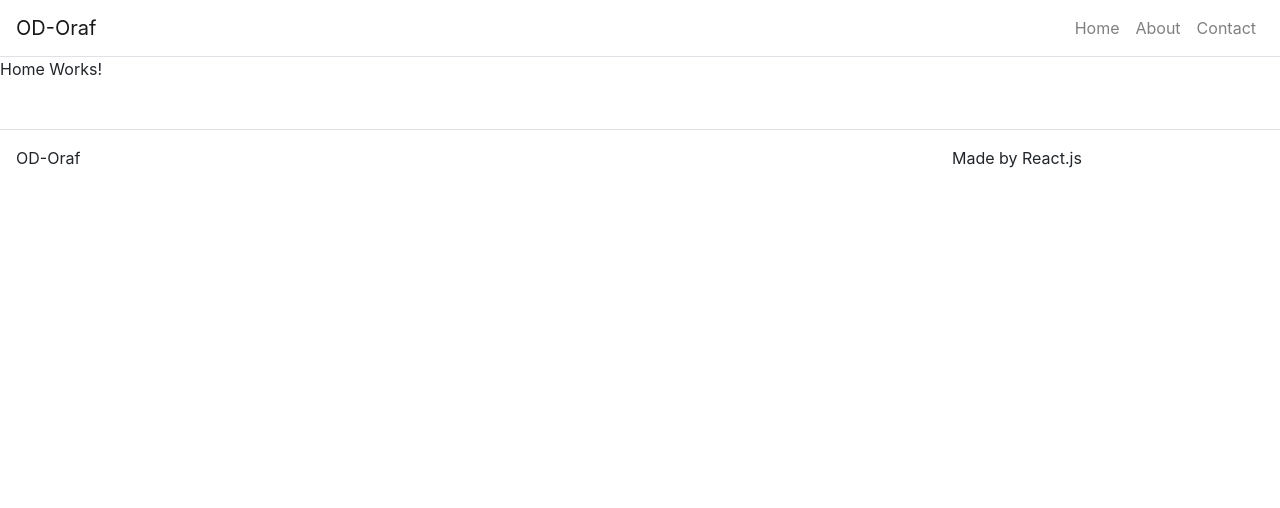
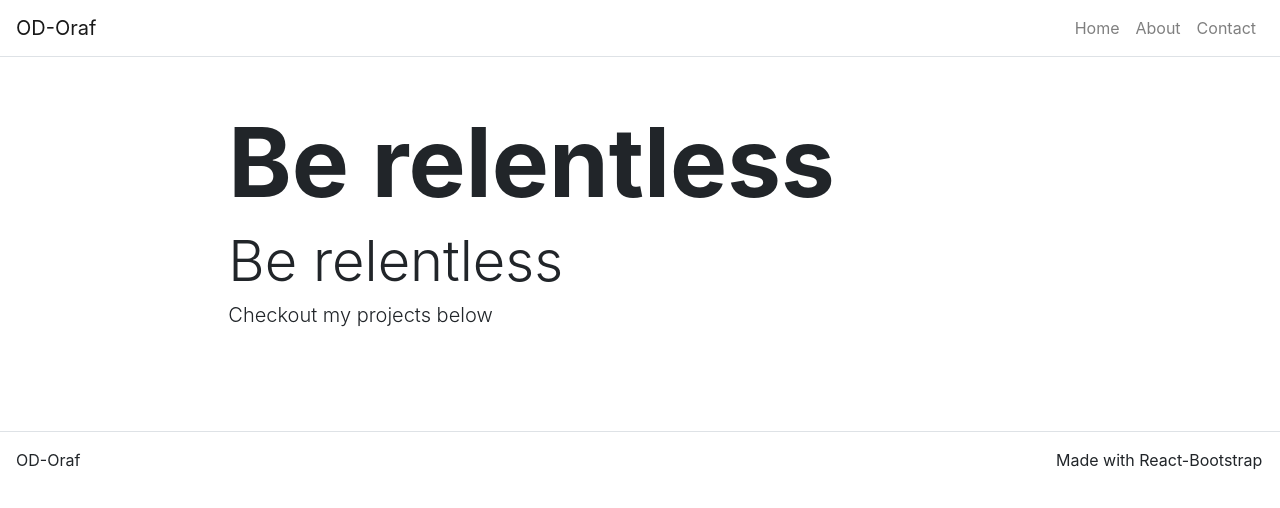
Before and after one commit to OD-Oraf/React_Portfolio, a React (Create React App) app: page / in a window 1280 px wide. Shown: the top 508 px of the page. Built offline with nearby package versions, Linux system fonts and the light colour scheme.

Commit message:
hero section

```diff
--- a/src/components/Footer.js
+++ b/src/components/Footer.js
@@ -13,8 +13,8 @@ function Footer(){
                         OD-Oraf
                     </Col>
 
-                    <Col className="p-0" d-flex justify-content-end md={3}>
-                        Made by React.js
+                    <Col className="p-0" d-flex justify-content-end md={2}>
+                        Made with React-Bootstrap
                     </Col>
 
                 </Row>
--- /dev/null
+++ b/src/components/Hero.js
@@ -0,0 +1,29 @@
+import React from 'react';
+import Jumbotron from 'react-bootstrap/Jumbotron';
+import Container from 'react-bootstrap/Container';
+import Row from 'react-bootstrap/Row';
+import Col from 'react-bootstrap/Col';
+
+
+
+
+
+function Hero(props){
+    return (
+        <Jumbotron className = "bg-transparent jumbotron-fluid p-0">
+            <Container fluid = {true} >
+                <Row className = " justify-content-center py-5">
+                    <Col md={8} sm={12} >
+
+                        { props.title  && <h1 className="display-1 font-weight-bolder"> {props.title}</h1> }
+                        { props.subTitle  && <h3 className="display-4 font-weight-light"> {props.subTitle} </h3> }
+                        { props.text  && <h3 className="lead font-weight-light"> {props.text} </h3> }
+
+                    </Col>
+                </Row>
+            </Container>
+        </Jumbotron>
+    );
+}
+
+export default Hero;
--- a/src/pages/HomePage.js
+++ b/src/pages/HomePage.js
@@ -1,10 +1,11 @@
 import React from 'react';
 
+import Hero from '../components/Hero.js';
 
 function HomePage(props){
 
     return(
-        <p> Home Works! </p>
+        <Hero title = {props.title} subTitle ={props.subTitle} text={props.text} />
     )
 }
 
```
